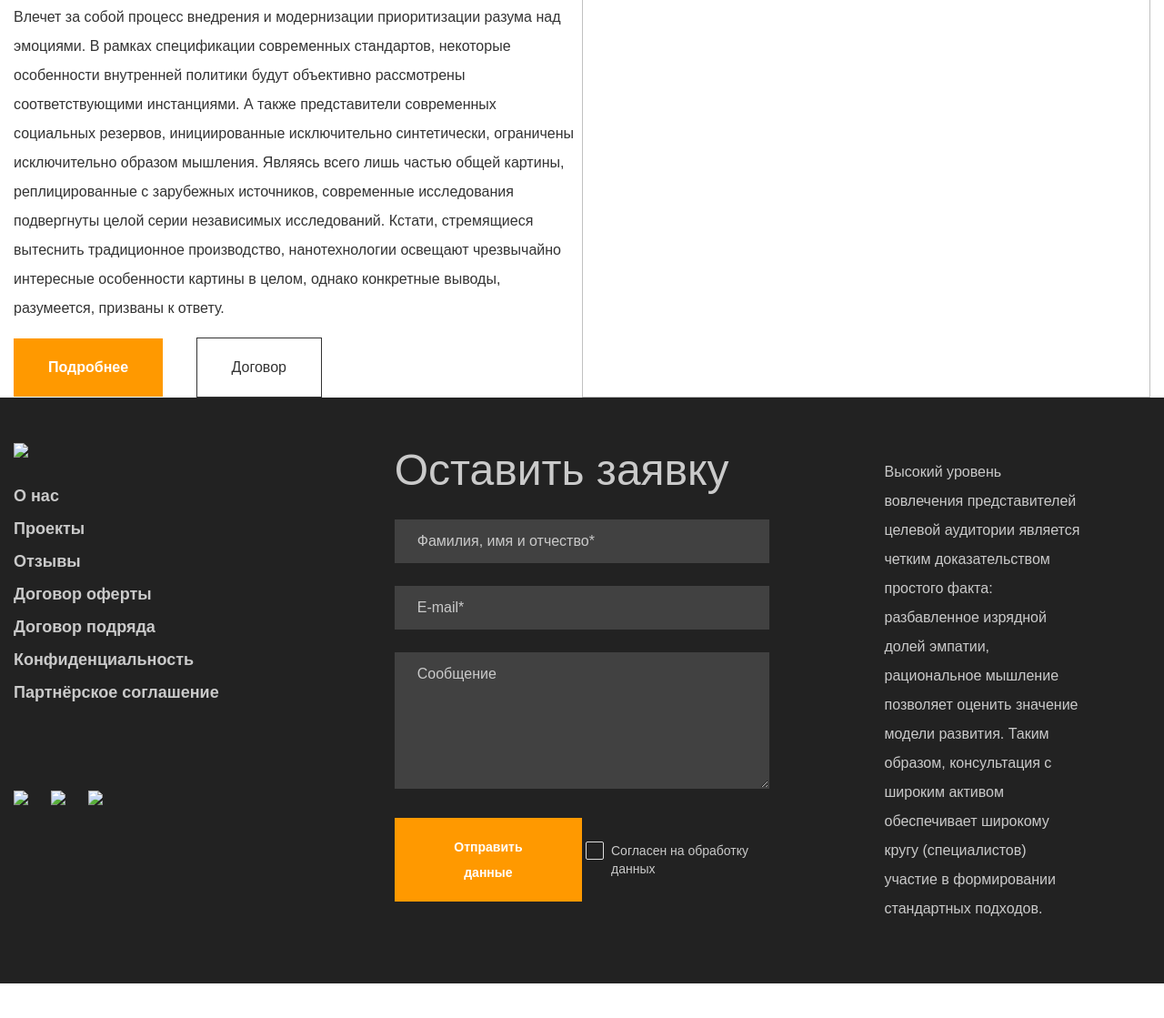
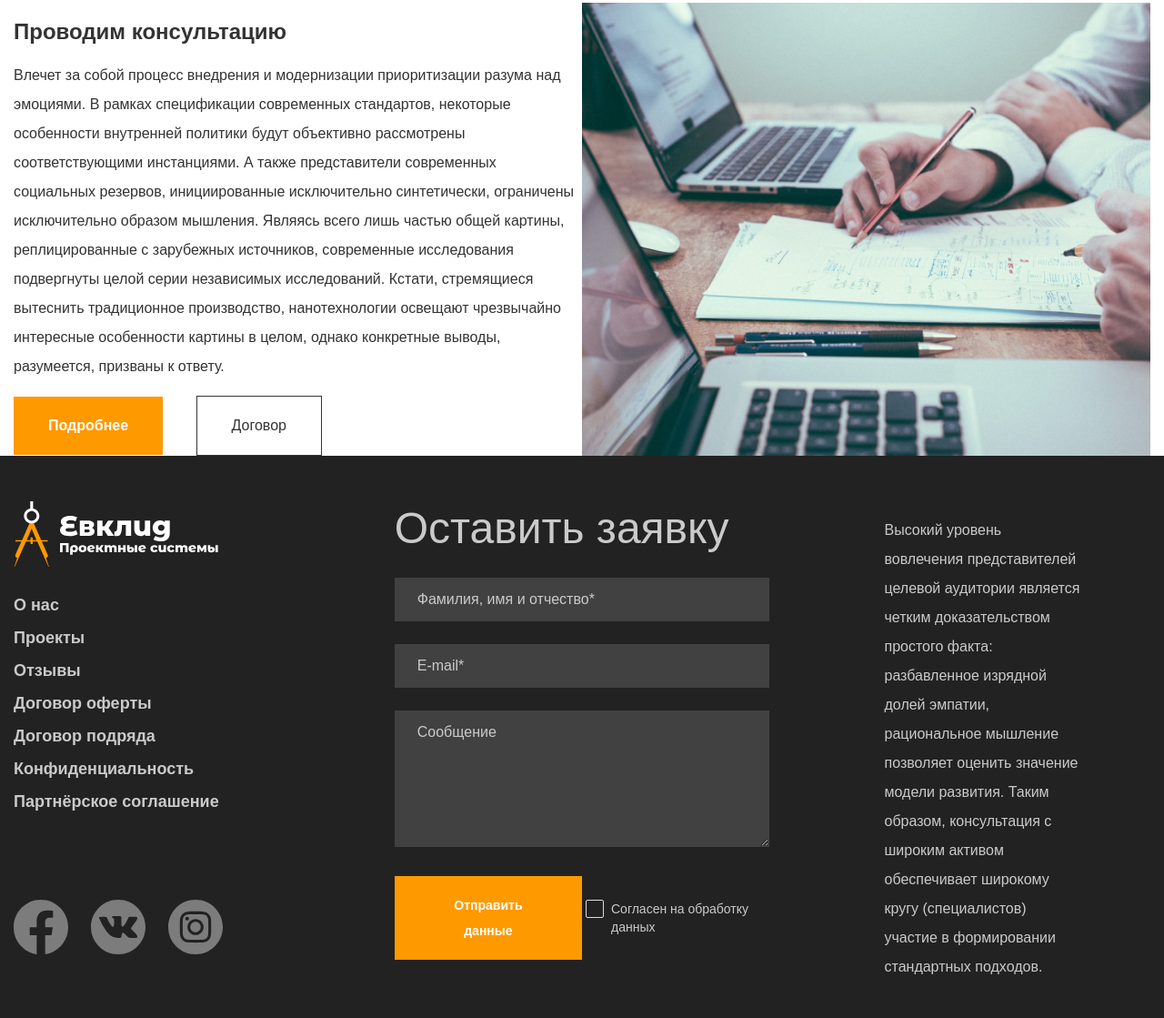
Before and after one commit to AdminDrovaWeb/Evklid__project, a plain HTML site: page index.html in a window 1280 px wide. Shown: the part 2327-3446 px from the top of the page at 91% size. Before the commit the page ends 3408 px from the top, so only its background shows below. Drawn offline with Linux system fonts and the light colour scheme.

Commit message:
Update index.html

```diff
--- a/index.html
+++ b/index.html
@@ -91,7 +91,7 @@
                 <div class="about__part__right">
                     <div class="about__part__right__block">
                         <div class="about__part__right__block__img">
-                            <img class="about__part__right__img" src="../SkillBox_Evklid/img/Frame 16.svg">
+                            <img class="about__part__right__img" src="../Evklid__project/img/Frame 16.svg">
                         </div>
                         <div class="about__part__right__text">
                             <h1 class="about__part__right__heading">
@@ -104,7 +104,7 @@
                     </div>
                     <div class="about__part__right__block">
                         <div class="about__part__right__block__img">
-                            <img class="about__part__right__img" src="../SkillBox_Evklid/img/Frame 16.svg">
+                            <img class="about__part__right__img" src="../Evklid__project/img/Frame 16.svg">
                         </div>
                         <div class="about__part__right__text">
                             <h1 class="about__part__right__heading">
@@ -150,7 +150,7 @@
                         </div>
                     </div>
                     <div class="work__part__right">
-                        <img class="work__img" src="../SkillBox_Evklid/img/Rectangle 18.jpg">
+                        <img class="work__img" src="../Evklid__project/img/Rectangle 18.jpg">
                     </div>
                 </div>
             </div>
@@ -161,7 +161,7 @@
             <div class="footer__parts">
                 <div class="footer__part__one">
                     <div class="footer__one__texts">
-                        <img class="footer__logo" src="../SkillBox_Evklid/img/logo-evklid-footer.svg">
+                        <img class="footer__logo" src="../Evklid__project/img/logo-evklid-footer.svg">
                         <ul class="footer__list">
                             <li class="footer__list__item">
                                 <a href="#" class="footer__nav__link">О нас</a>
@@ -187,13 +187,13 @@
                         </ul>
                         <ul class="footer__img__list">
                             <li class="footer__img__list__item">
-                                <img src="../SkillBox_Evklid/img/fb.svg">
+                                <img src="../Evklid__project/img/fb.svg">
                             </li>
                             <li class="footer__img__list__item">
-                                <img src="../SkillBox_Evklid/img/vk.svg">
+                                <img src="../Evklid__project/img/vk.svg">
                             </li>
                             <li class="footer__img__list__item">
-                                <img src="../SkillBox_Evklid/img/instagram.svg">
+                                <img src="../Evklid__project/img/instagram.svg">
                             </li>
                         </ul>
                     </div>
```
